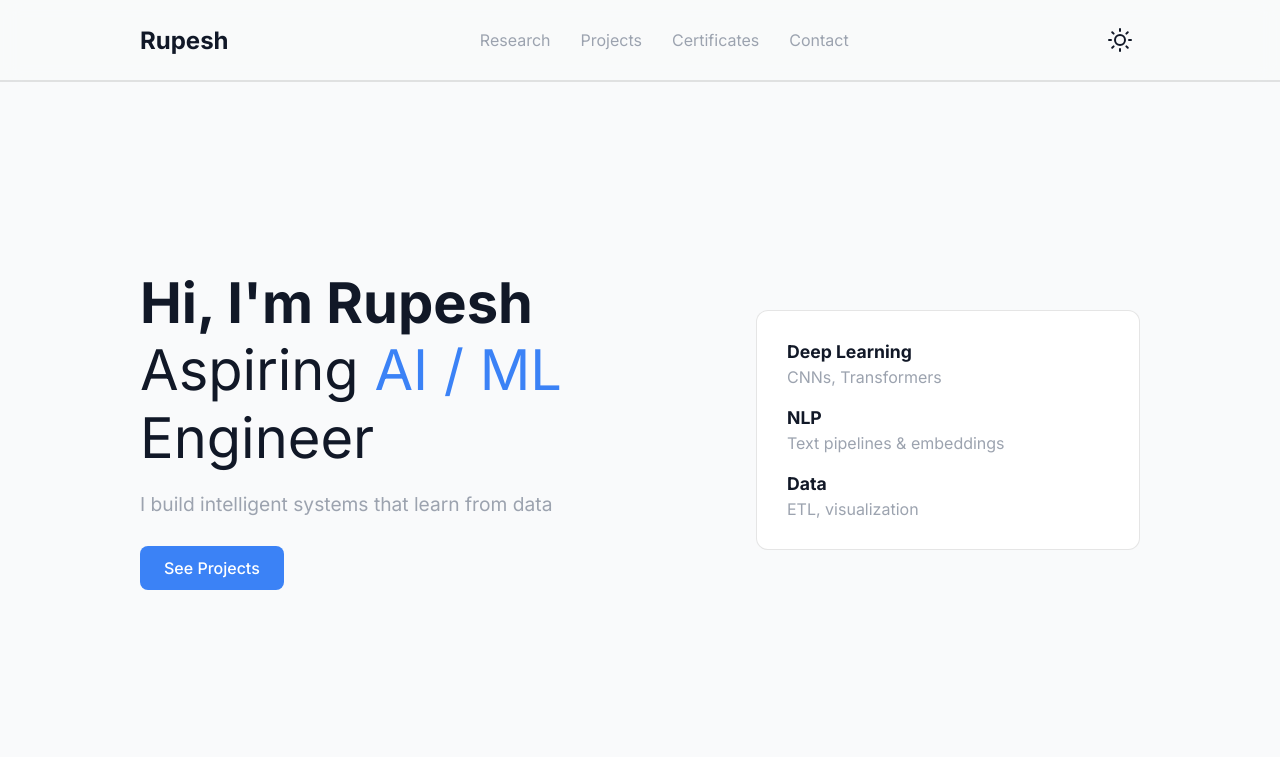
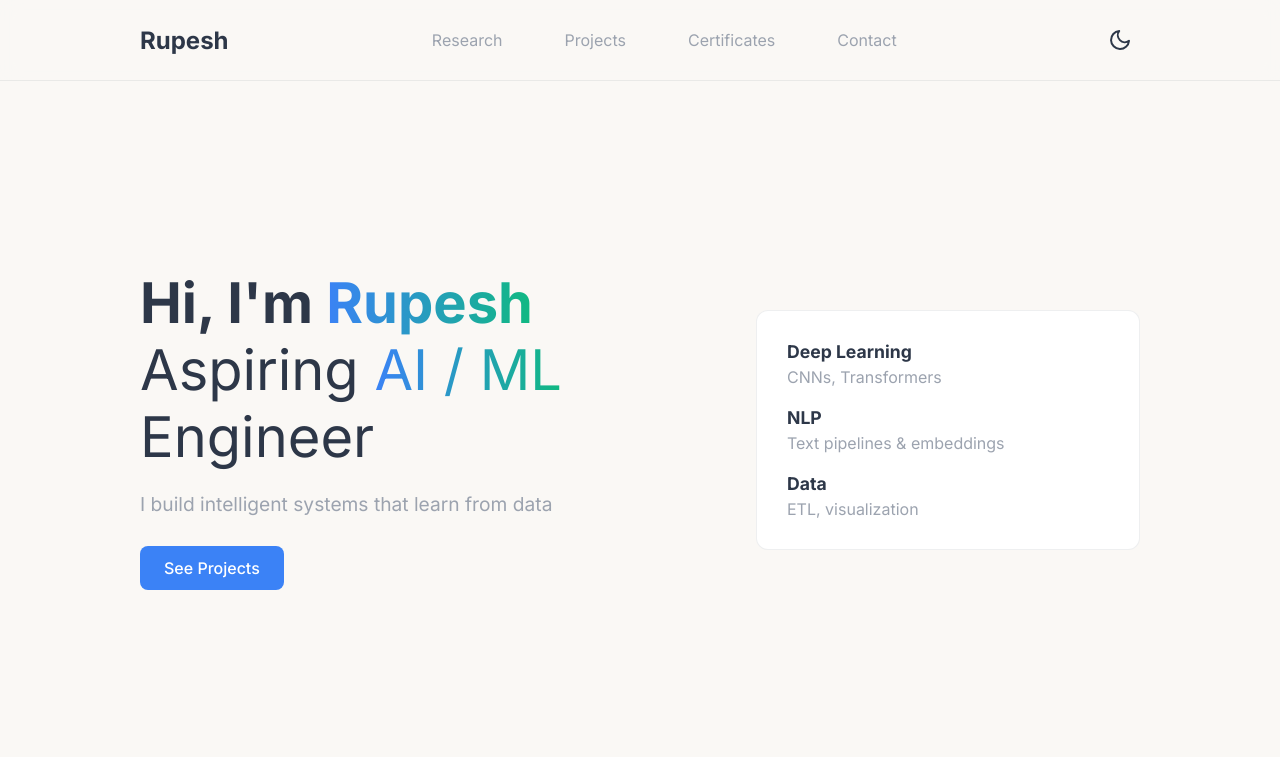
Before and after one commit to ru-pesh/my_website, a plain HTML site: page index.html in a window 1280 px wide. Shown: the top 757 px of the page. Drawn offline with Linux system fonts and the light colour scheme.

Commit message:
added animation

```diff
--- a/csss.css
+++ b/csss.css
@@ -6,11 +6,11 @@
     --accent-blue: #3b82f6;
     --border-dark: rgba(255, 255, 255, 0.1);
 
-    --bg-light: #f9fafb;
+    --bg-light: #faf8f5;
     --card-light: #ffffff;
-    --text-dark: #111827;
-    --text-muted-light: #4b5563;
-    --border-light: rgba(0, 0, 0, 0.1);
+    --text-dark: #2d3748;
+    --text-muted-light: #718096;
+    --border-light: rgba(45, 55, 72, 0.08);
 }
 
 body {
@@ -87,8 +87,8 @@ h2 {
 }
 
 body.light-mode .nav-wrap {
-    background: rgba(249, 250, 251, 0.8);
-    border-bottom: 2px solid var(--border-light);
+    background: rgba(250, 248, 245, 0.85);
+    border-bottom: 1px solid var(--border-light);
 }
 
 .nav {
@@ -102,6 +102,12 @@ body.light-mode .nav-wrap {
     font-weight: 700;
     text-decoration: none;
     color: inherit;
+    transition: transform 0.3s cubic-bezier(0.175, 0.885, 0.32, 1.275);
+    display: inline-block;
+}
+
+.logo:hover {
+    transform: scale(1.15);
 }
 
 .nav-links {
@@ -115,15 +121,18 @@ body.light-mode .nav-wrap {
 .nav-links a {
     text-decoration: none;
     color: var(--text-muted);
-    transition: color 0.3s;
+    transition: all 0.3s ease;
+    position: relative;
+    padding: 8px 16px;
+    border-radius: 20px;
+    background-color: transparent;
 }
 
-.nav-links a:hover {
-    color: var(--text-light);
-}
-
-body.light-mode .nav-links a:hover {
-    color: var(--text-dark);
+.nav-links a:hover,
+.nav-links a.active {
+    color: #ffffff;
+    background-color: var(--accent-blue);
+    box-shadow: 0 4px 10px rgba(59, 130, 246, 0.3);
 }
 
 .theme-toggle {
@@ -158,23 +167,23 @@ body.light-mode .theme-toggle {
 }
 
 .moon-icon {
+    opacity: 0;
+    transform: rotate(90deg) scale(0.5);
+}
+
+.sun-icon {
     opacity: 1;
     transform: rotate(0) scale(1);
 }
 
-.sun-icon {
-    opacity: 0;
-    transform: rotate(-90deg) scale(0.5);
-}
-
 body.light-mode .moon-icon {
-    opacity: 0;
-    transform: rotate(90deg) scale(0.5);
+    opacity: 1;
+    transform: rotate(0) scale(1);
 }
 
 body.light-mode .sun-icon {
-    opacity: 1;
-    transform: rotate(0) scale(1);
+    opacity: 0;
+    transform: rotate(-90deg) scale(0.5);
 }
 
 .hero {
@@ -196,6 +205,46 @@ body.light-mode .sun-icon {
     font-size: 3.5rem;
     line-height: 1.2;
     margin: 0;
+    opacity: 0;
+    animation: text-reveal 1.2s cubic-bezier(0.25, 1, 0.5, 1) forwards;
+}
+
+@keyframes text-reveal {
+    0% {
+        opacity: 0;
+        transform: translateY(30px) scale(0.95);
+        filter: blur(8px);
+    }
+
+    100% {
+        opacity: 1;
+        transform: translateY(0) scale(1);
+        filter: blur(0);
+    }
+}
+
+.animated-gradient {
+    background: linear-gradient(90deg, #3b82f6, #10b981, #8b5cf6, #3b82f6);
+    background-size: 300% 100%;
+    -webkit-background-clip: text;
+    -webkit-text-fill-color: transparent;
+    background-clip: text;
+    color: transparent;
+    animation: gradient-flow 6s ease-in-out infinite;
+}
+
+@keyframes gradient-flow {
+    0% {
+        background-position: 0% 50%;
+    }
+
+    50% {
+        background-position: 100% 50%;
+    }
+
+    100% {
+        background-position: 0% 50%;
+    }
 }
 
 .hero-subtitle {
@@ -272,6 +321,7 @@ body.dark-mode .card {
 body.light-mode .card {
     background-color: var(--card-light);
     border: 1px solid var(--border-light);
+    box-shadow: 0 4px 6px rgba(0, 0, 0, 0.02);
 }
 
 .card h3 {
@@ -397,6 +447,8 @@ body.dark-mode textarea {
 body.light-mode input,
 body.light-mode textarea {
     border-color: var(--border-light);
+    background-color: #ffffff;
+    box-shadow: inset 0 2px 4px rgba(0, 0, 0, 0.02);
 }
 
 textarea {
--- a/index.html
+++ b/index.html
@@ -50,7 +50,8 @@
   <main class="container">
     <section id="home" class="hero">
       <div class="hero-left">
-        <h1 class="hero-title">Hi, I'm Rupesh<br><span class="hero-subtitle">Aspiring <span class="accent">AI /
+        <h1 class="hero-title">Hi, I'm <span class="animated-gradient">Rupesh</span><br><span
+            class="hero-subtitle">Aspiring <span class="animated-gradient">AI /
               ML</span> Engineer</span></h1>
         <p class="hero-description">I build intelligent systems that learn from data</p>
         <a class="button" href="#projects">See Projects</a>
--- a/script.js
+++ b/script.js
@@ -66,3 +66,25 @@ const observer = new IntersectionObserver((entries) => {
 sections.forEach(section => {
     observer.observe(section);
 });
+
+// Update active navigation link on scroll
+const navLinks = document.querySelectorAll('.nav-links a');
+
+window.addEventListener('scroll', () => {
+    let current = '';
+
+    sections.forEach(section => {
+        const sectionTop = section.offsetTop;
+        // Adjust offset to trigger active state change a bit before reaching the top
+        if (window.scrollY >= sectionTop - 150) {
+            current = section.getAttribute('id');
+        }
+    });
+
+    navLinks.forEach(link => {
+        link.classList.remove('active');
+        if (link.getAttribute('href') === `#${current}`) {
+            link.classList.add('active');
+        }
+    });
+});
```
